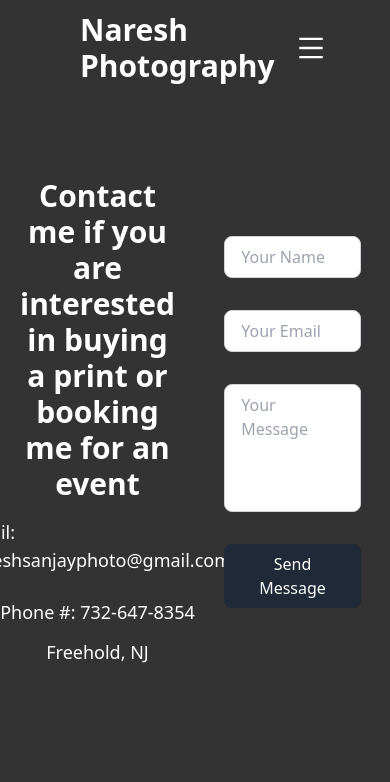
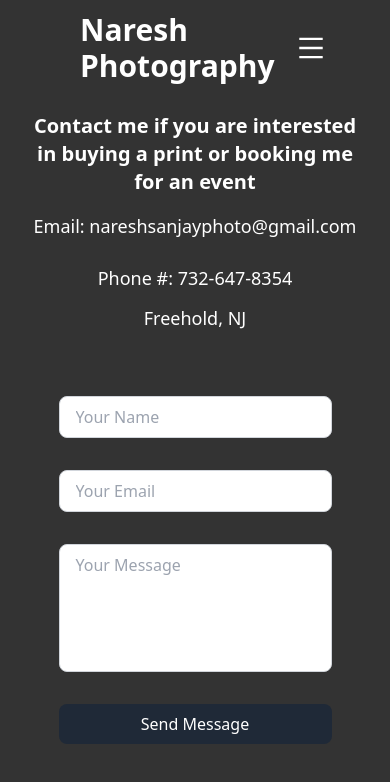
Before and after one commit to gajanm/photography-website, a React (Create React App) app: page /contact in a window 390 px wide. Shown: the top 782 px of the page. Built offline with nearby package versions, Linux system fonts and the light colour scheme.

Commit message:
mobile on contact page

```diff
--- a/src/components/Contact.jsx
+++ b/src/components/Contact.jsx
@@ -34,16 +34,16 @@ const Contact = () => {
 
 
   return (
-    <div className='flex text-white'>
-      <div className="w-1/2 h-screen flex flex-col justify-center items-center">
-        <h1 className="text-3xl font-bold px-8 mb-1 text-center"> Contact me if you are interested in buying a print or booking me for an event</h1>
+    <div className='md:flex block text-white'>
+      <div className="w-full md:w-1/2 md:h-screen flex flex-col justify-center items-center mb-16 pt-28 md:mb-0 md:pt-0">
+        <h1 className="text-xl md:text-3xl font-bold px-8 mb-1 text-center"> Contact me if you are interested in buying a print or booking me for an event</h1>
         <h1 className='text-lg sm:text-xl md:text-2xl py-3'>Email: nareshsanjayphoto@gmail.com </h1>
         <h1 className='text-lg sm:text-xl md:text-2xl py-3'>Phone #: 732-647-8354 </h1>
         <h1 className='text-lg sm:text-xl md:text-2xl'>Freehold, NJ</h1>
 
       </div>
 
-      <div className='w-1/2 h-screen flex justify-center'>
+      <div className='w-full md:w-1/2 md:h-screen flex justify-center mb-8'>
         <form onSubmit={handleSubmit} className="flex flex-col justify-center h-full w-[70%] text-black">
 
             <input
```
